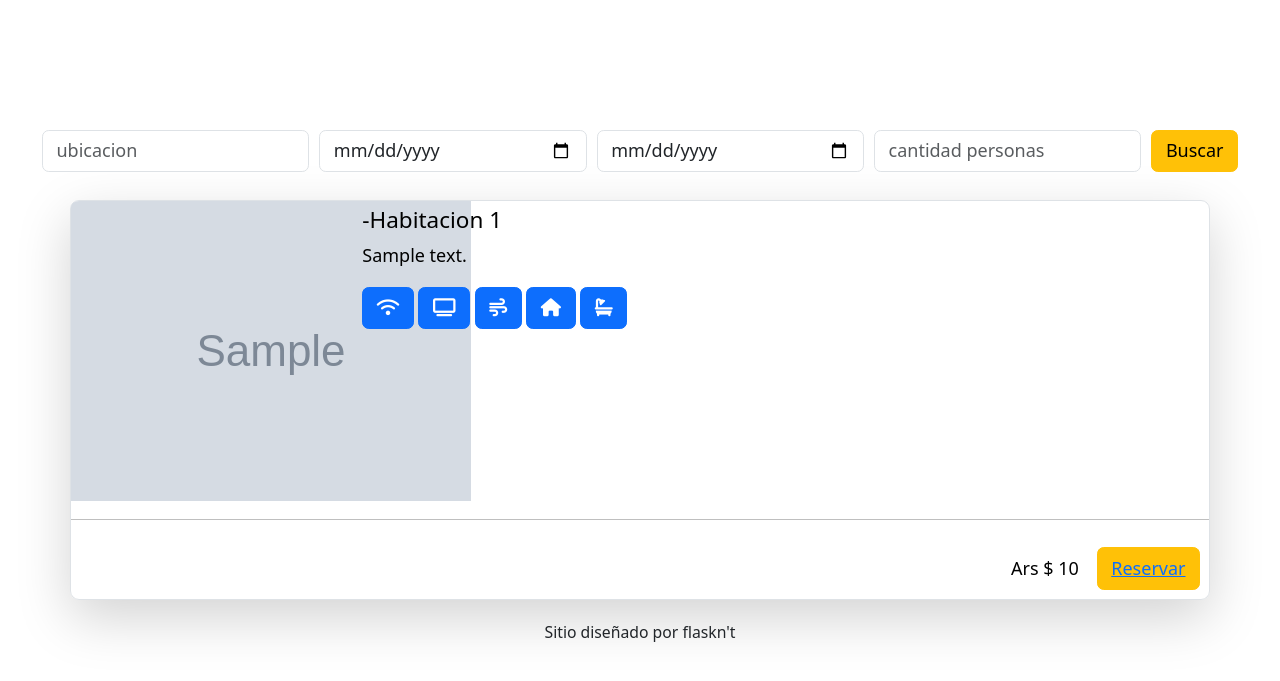
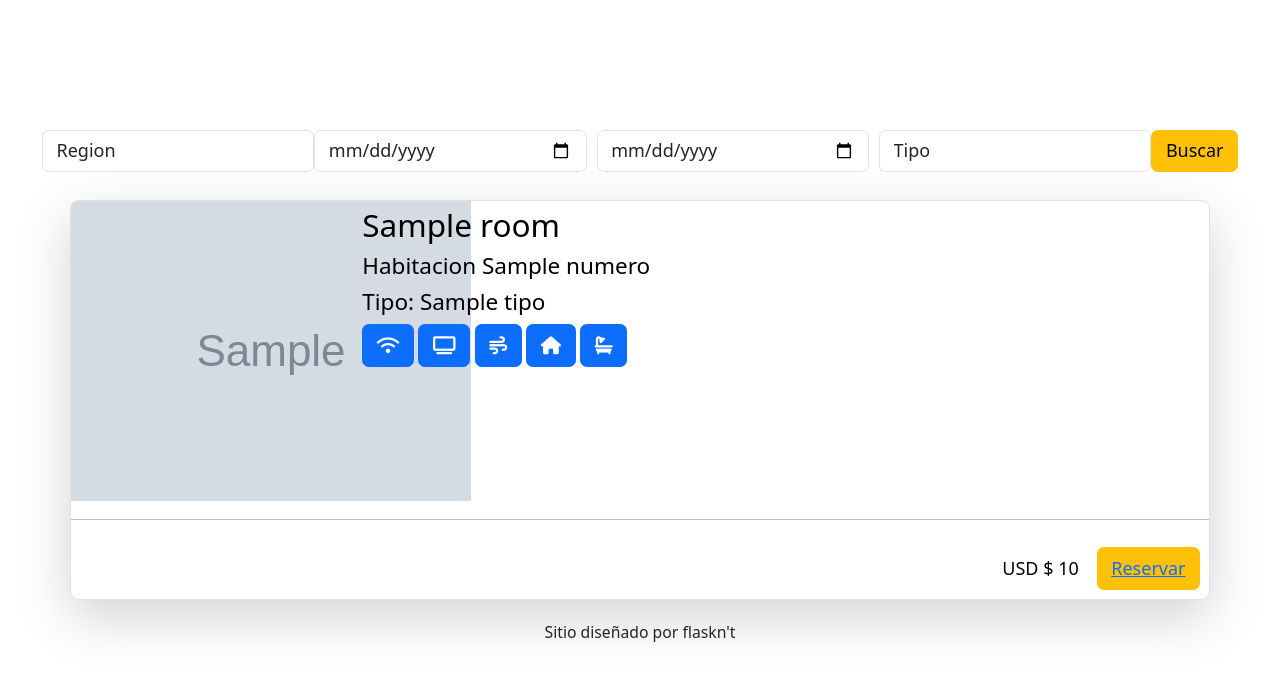
Before and after one commit to MatuMasaru/introTP, a Flask app: template hoteleriaWeb/templates/habitaciones.html in a window 1280 px wide. Shown: the part 90-771 px from the top of the page. Run offline with Flask 3, Linux system fonts and the light colour scheme; the template is opened without the code that fills it: most values are stand-ins (such as "Sample title", 1, 10 or a date in 2020); grey boxes marked "Sample" are stand-in pictures; some libraries are stand-ins or nearby versions.

Commit message:
modificaciones para habitaciones

```diff
--- a/hoteleriaWeb/templates/habitaciones.html
+++ b/hoteleriaWeb/templates/habitaciones.html
@@ -13,25 +13,36 @@
 {% block body %}
     <main class="container_error">
       <div class="container-filter ">
-        <div  class="filter">
-          <input class="form-control" type="text" placeholder="ubicacion" aria-label="default input example">
-          <input class="form-control " type="date" placeholder="fecha salida" aria-label="default input example">
-          <input class="form-control " type="date" placeholder="fecha llegada" aria-label="default input example">
-          <input class="form-control " type="text" placeholder="cantidad personas" aria-label="default input example">
-          <button class="btn btn-warning"> Buscar</button>
-        </div>
+        <form  class="filter" action="{{url_for('habitaciones')}}", method="POST">
+          <select class="form-control"name="region" aria-label="default input example">
+            <option value="">Region</option>
+            <option value="buenos aires">Buenos Aires</option>
+            <option value="mar del plata">Mar del Plata</option>
+            <option value="bariloche">Bariloche</option>
+          </select>
+          <input class="form-control " type="date" aria-label="default input example">
+          <input class="form-control " type="date" aria-label="default input example">
+          <select class="form-control" name="tipo" aria-label="default input example">
+            <option value="">Tipo</option>
+            <option value="suite">Suite</option>
+            <option value="familiar">Familiar</option>
+            <option value="doble">Doble</option>
+            <option value="individual">Individual</option>
+          </select>
+          <button type="submit" class="btn btn-warning">Buscar</button>
+        </form>
       </div>
       {% for room in rooms %}
         <div class="container mt-3 mb-3 p-0">
           <div class="  pb-0 pe-lg-0  align-items-center rounded-3 border shadow-lg">
           <div class="row">
             <div class="image-container col-3">
-              <img class="imagen-habitaciones" src="{{ hotels[room['id_hotel']]['image_url'] }}" alt="">
+              <img class="imagen-habitaciones" src="{{room['url_img']}}">
             </div>
             <div class="col-9">
-              <h5 class="card__title mt-1"> -Habitacion {{ room['number'] }}</h5>
-                <p>{{ hotels[room['id_hotel']]['description'] }}</p>
-
+              <h3 class="card__title mt-1"> {{room['nombre']}}</h3>
+              <h5 class="card__title mt-1">Habitacion {{ room['numero']}}</h5>
+              <h5 class="card__title mt-1">Tipo: {{room['tipo']}}</h5>
                 <button type="button" class="btn btn-primary"><i class="fa-solid fa-wifi"></i></button>
                 <button type="button" class="btn btn-primary"><i class="fa-solid fa-tv"></i></button>
                 <button type="button" class="btn btn-primary"><i class="fa-solid fa-wind"></i></i></button>
@@ -39,16 +50,13 @@
                 <button type="button" class="btn btn-primary"><i class="fa-solid fa-bath"></i></i></button>
             </div>
           </div>
-
           <hr>
           <div class="d-flex justify-content-end align-items-center" >
-            <span class="m-2 ">Ars $ {{ room['price'] }}</span>
-            <button class="btn btn-warning m-2" > <a href="{{url_for('reservar', id_room = room['id_room'])}}">Reservar</a> </button>
+            <span class="m-2 ">USD $ {{ room['precio']}}</span>
+            <button class="btn btn-warning m-2" > <a href="#">Reservar</a> </button>
           </div>
         </div>
       {% endfor %}
-
-
     </main>
     {% endblock %}
 
```
